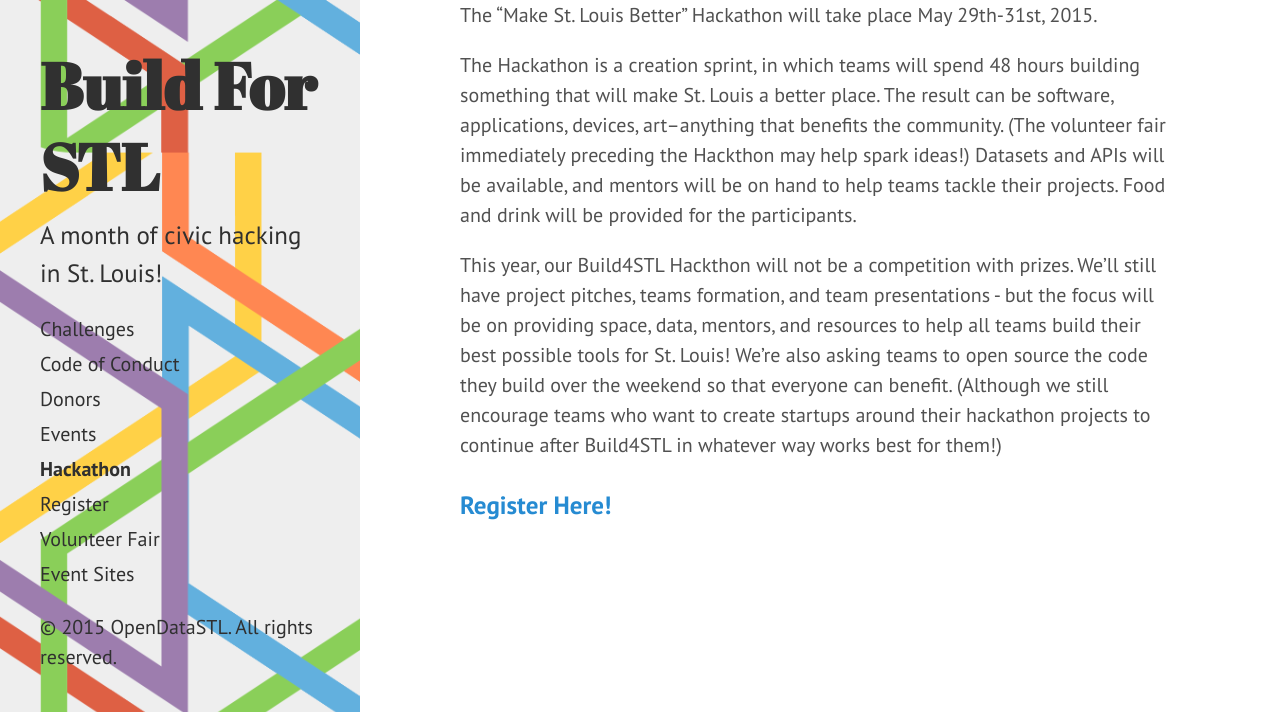
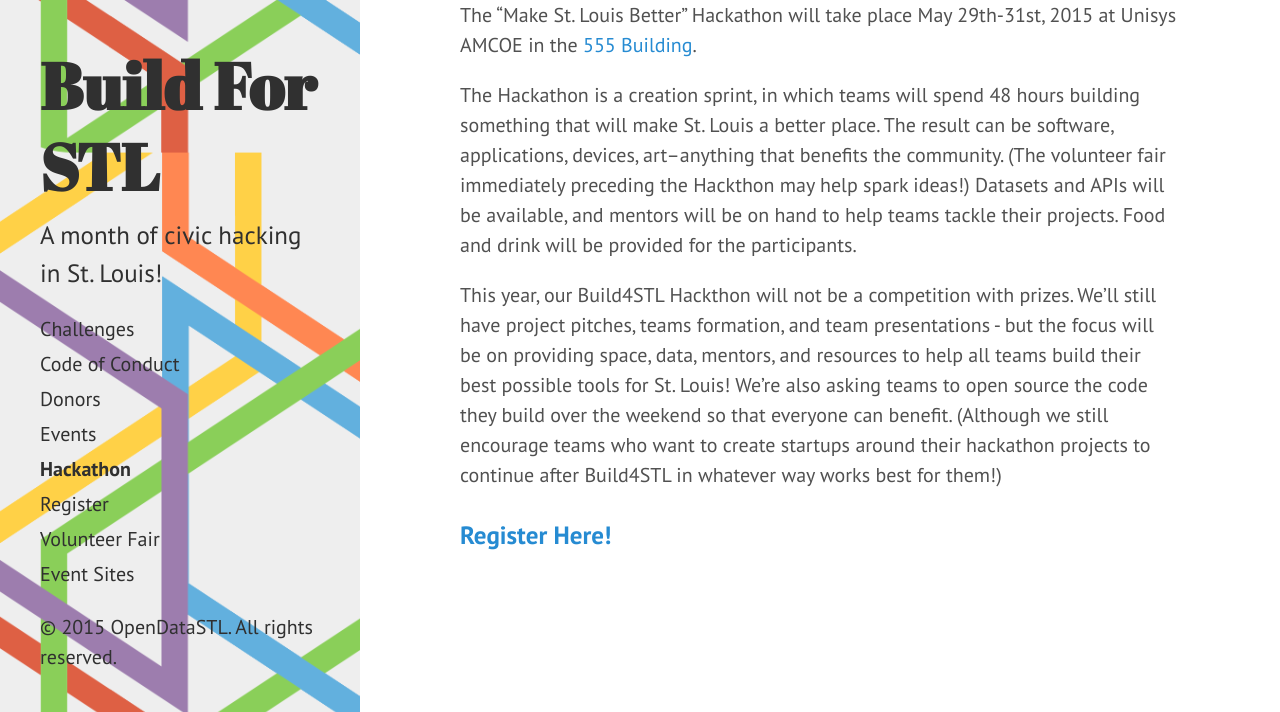
Before and after one commit to OpenSTL/build4stl-jekyll-site, a Jekyll site: the page built from hackathon.md, in a window 1280 px wide and 1233 px high. Shown: the part 521-1233 px from the top of the window. Built offline with Jekyll 4.4.1, drawn with Linux system fonts in a browser that asks for light colours.

Commit message:
Update hackathon.md

```diff
--- a/hackathon.md
+++ b/hackathon.md
@@ -7,7 +7,7 @@
 
 ![Hackathon](http://41.media.tumblr.com/a0d419c6b1cac732bde599ec34889c7a/tumblr_n6pkrbvEIG1tdvzm9o5_1280.jpg)
 
-The "Make St. Louis Better" Hackathon will take place May 29th-31st, 2015.
+The "Make St. Louis Better" Hackathon will take place May 29th-31st, 2015 at Unisys AMCOE in the [555 Building](/555-building/).
 
 The Hackathon is a creation sprint, in which teams will spend 48 hours building something that will make St. Louis a better place. The result can be software, applications, devices, art–anything that benefits the community. (The volunteer fair immediately preceding the Hackthon may help spark ideas!) Datasets and APIs will be available, and mentors will be on hand to help teams tackle their projects. Food and drink will be provided for the participants.
 
```
